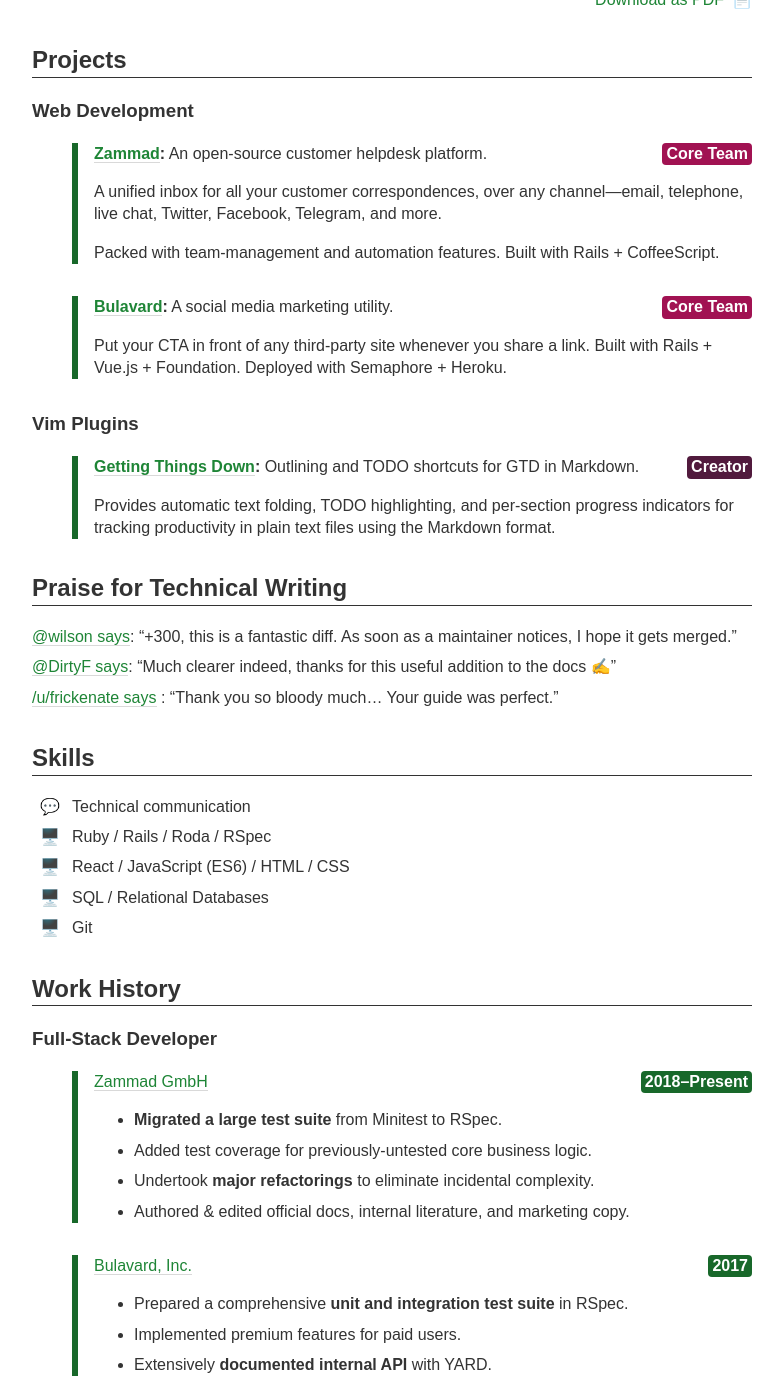
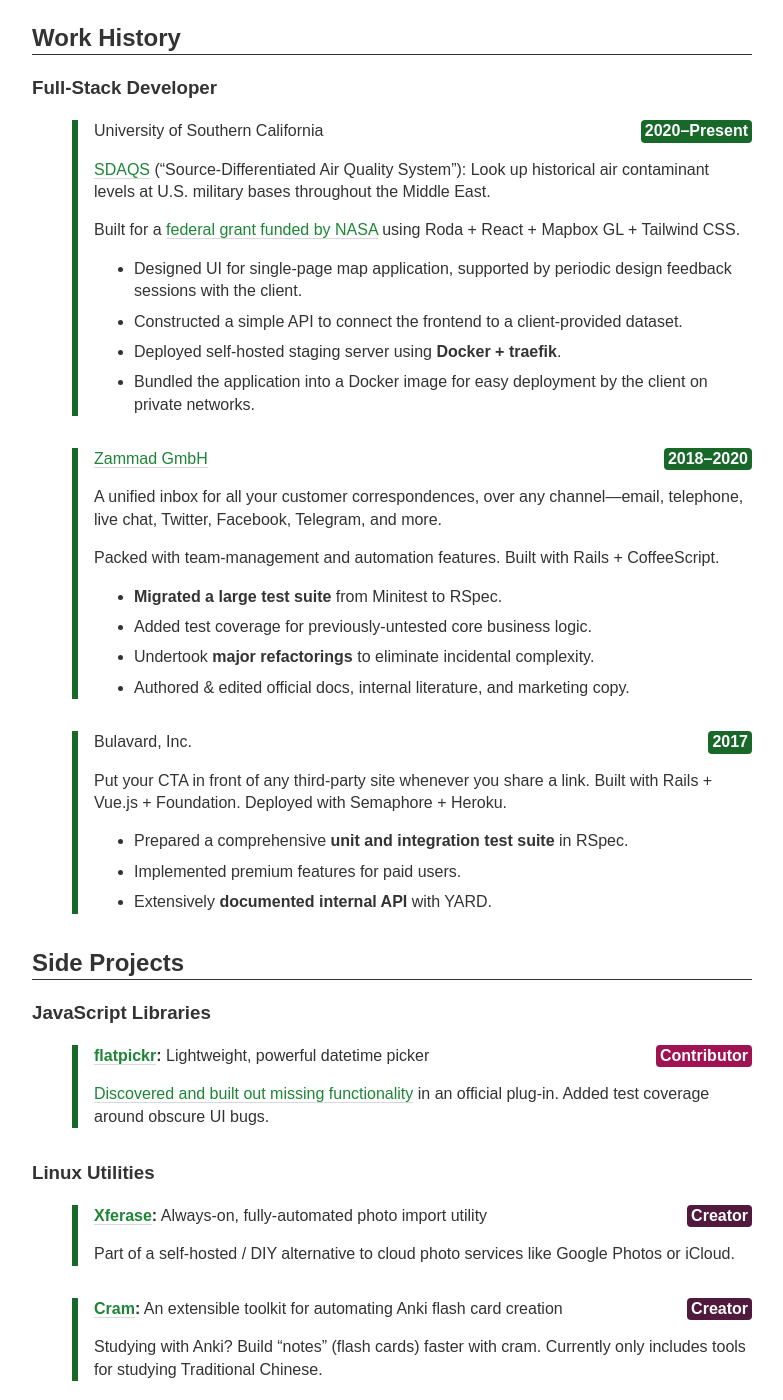
Before and after one commit to rlue/ryanlue.com, a Jekyll site: the page built from about/cv.md, in a window 1280 px wide and 1400 px high, scrolled down 232 px. Shown: the whole window, without its empty margins (248-1031 px from the left). Built offline with Jekyll 4.4.1, drawn with Linux system fonts in a browser that asks for light colours; some web fonts are replaced; some of the changed text lies outside the part shown.

Commit message:
Update CV 2021

```diff
--- a/Gemfile
+++ b/Gemfile
@@ -4,3 +4,4 @@ gem 'jekyll-feed'
 gem 'jekyll-paginate'
 gem 'jekyll-sitemap'
 gem 'kramdown', '>= 2.3.1'
+gem 'webrick'
--- a/about/cv.md
+++ b/about/cv.md
@@ -12,41 +12,86 @@ stylesheet: /about/cv.css
 
   <ul class="nameplate__contact">
     <li><span class="nameplate__contact-list-marker">🌏</span> <a href="http://ryanlue.com/" target="_blank" class="nameplate__blog">ryanlue.com</a></li>
-    <li><span class="nameplate__contact-list-marker">🇹🇼</span> Taipei, Taiwan</li>
-    <li><span class="nameplate__contact-list-marker">🇺🇸</span> U.S. Citizen</li>
+    <li><span class="nameplate__contact-list-marker">🇺🇸</span> Los Angeles, CA</li>
     <li><span class="nameplate__contact-list-marker">📞</span> <a href="64865462651B2%A3%let" class="nameplate__phone">645-6846</a></li>
     <li class="nameplate__pdf-link"><span class="nameplate__contact-list-marker">📄</span> <a href="Ryan%20Lue%20(CV).pdf">Download as PDF</a></li>
   </ul>
 </header>
 
-Projects
---------
+Work History
+------------
 
-### Web Development
-{: .projects__section }
+### Full-Stack Developer
+{: .work-history__position }
 
-* <div class="projects__role projects__role--core">Core Team</div>
+* <div class="work-history__tenure">2020–Present</div>
+  University of Southern California
 
-  <span class="projects__name">[Zammad][zmd]{:target="_blank"}:</span> An open-source customer helpdesk platform.
+  [SDAQS][] (“Source-Differentiated Air Quality System”): Look up historical air contaminant levels at U.S. military bases throughout the Middle East.
+
+  Built for a [federal grant funded by NASA][] using Roda + React + Mapbox GL + Tailwind CSS.
+
+  * Designed UI for single-page map application, supported by periodic design feedback sessions with the client.
+  * Constructed a simple API to connect the frontend to a client-provided dataset.
+  * Deployed self-hosted staging server using **Docker + traefik**.
+  * Bundled the application into a Docker image for easy deployment by the client on private networks.
+
+* <div class="work-history__tenure">2018–2020</div>
+  [Zammad GmbH][]{:target="_blank"}
 
   A unified inbox for all your customer correspondences, over any channel—email, telephone, live chat, Twitter, Facebook, Telegram, and more.
 
   Packed with team-management and automation features. Built with Rails + CoffeeScript.
 
-* <div class="projects__role projects__role--core">Core Team</div>
+  * **Migrated a large test suite** from Minitest to RSpec.
+  * Added test coverage for previously-untested core business logic.
+  * Undertook **major refactorings** to eliminate incidental complexity.
+  * Authored & edited official docs, internal literature, and marketing copy.
 
-  <span class="projects__name">[Bulavard][blvd]{:target="_blank"}:</span> A social media marketing utility.
+* <div class="work-history__tenure">2017</div>
+  Bulavard, Inc.
 
   Put your CTA in front of any third-party site whenever you share a link. Built with Rails + Vue.js + Foundation. Deployed with Semaphore + Heroku.
+
+  * Prepared a comprehensive **unit and integration test suite** in RSpec.
+  * Implemented premium features for paid users.
+  * Extensively **documented internal API** with YARD.
+
+Side Projects
+-------------
+
+### JavaScript Libraries
+{: .projects__section }
+
+* <div class="projects__role projects__role--contributor">Contributor</div>
+
+  <span class="projects__name">[flatpickr][]{:target="_blank"}:</span> Lightweight, powerful datetime picker
+
+  [Discovered and built out missing functionality][] in an official plug-in. Added test coverage around obscure UI bugs.
+
+### Linux Utilities
+{: .projects__section }
+
+* <div class="projects__role projects__role--creator">Creator</div>
+
+  <span class="projects__name">[Xferase][]{:target="_blank"}:</span> Always-on, fully-automated photo import utility
+
+  Part of a self-hosted / DIY alternative to cloud photo services like Google Photos or iCloud.
+
+* <div class="projects__role projects__role--creator">Creator</div>
+
+  <span class="projects__name">[Cram][]{:target="_blank"}:</span> An extensible toolkit for automating Anki flash card creation
+
+  Studying with Anki? Build “notes” (flash cards) faster with cram. Currently only includes tools for studying Traditional Chinese.
 
 ### Vim Plugins
 {: .projects__section }
 
 * <div class="projects__role projects__role--creator">Creator</div>
 
-  <span class="projects__name">[Getting Things Down][gtd]{:target="_blank"}:</span> Outlining and TODO shortcuts for GTD in Markdown.
+  <span class="projects__name">[Barbaric][]{:target="_blank"}:</span> Automatic input method switching
 
-  Provides automatic text folding, TODO highlighting, and per-section progress indicators for tracking productivity in plain text files using the Markdown format.
+  vim + non-Latin input = pain. Barbaric is the cure. (⭐ 100+ stars on GitHub!)
 
 Praise for Technical Writing
 ----------------------------
@@ -68,53 +113,12 @@ HTML / CSS
 * <span class="skills__list-marker">🖥️</span> SQL / Relational Databases
 * <span class="skills__list-marker">🖥️</span> Git
 
-Work History
-------------
-
-### Full-Stack Developer
-{: .work-history__position }
-
-* <div class="work-history__tenure">2018–Present</div>
-  [Zammad GmbH][zmd]{:target="_blank"}
-
-  * **Migrated a large test suite** from Minitest to RSpec.
-  * Added test coverage for previously-untested core business logic.
-  * Undertook **major refactorings** to eliminate incidental complexity.
-  * Authored & edited official docs, internal literature, and marketing copy.
-
-* <div class="work-history__tenure">2017</div>
-  [Bulavard, Inc.][blvd]{:target="_blank"}
-
-  * Prepared a comprehensive **unit and integration test suite** in RSpec.
-  * Implemented premium features for paid users.
-  * Extensively **documented internal API** with YARD.
-
-
 Education
 ---------
 
-### Online Courses
-
-* <div class="education__date">2017</div>
-
-  [Algorithms, Parts I & II][prin]{:target="_blank"}
-  <span class="education__institution">Princeton University, via Coursera</span>
-
-* <div class="education__date">2016</div>
-
-  [Agile Development Using Ruby on Rails][berk]{:target="_blank"}
-  <span class="education__institution">UC Berkeley, via edX</span>
-
-* <div class="education__date">2015</div>
-
-  [Introduction to Computer Networking][stan]{:target="_blank"}
-  <span class="education__institution">Stanford University, via Lagunita</span>
-
-### Formal Degrees
-
 * <div class="education__date">2010</div>
 
-  Bachelor of Arts in Urban Studies and Planning
+  B.A., Urban Studies and Planning
   <span class="education__institution">UC San Diego</span>
 
 <script type="text/javascript">
@@ -140,15 +144,11 @@ Contact.patchButtons('nameplate__email');
 Contact.patchButtons('nameplate__phone');
 </script>
 
-[gh]: https://github.com/rlue/
-[zmd]: https://zammad.org/
-[blvd]: https://bulavard.com/
-[msh]: https://desolate-brushlands-25174.herokuapp.com/
-[mem]: http://www.gelbukh.com/CV/Publications/2009/Generalized%20Mongue-Elkan%20Method%20for%20Approximate%20Text%20String.pdf
-[gtd]: https://github.com/rlue/vim-getting-things-down
-[spr]: https://github.com/rlue/spore
-[that]: https://thatinventions.com/
-[freez]: https://www.kickstarter.com/projects/that/freezthat-frozen-treats-in-a-flash
-[prin]: https://www.coursera.org/learn/algorithms-part1
-[stan]: https://lagunita.stanford.edu/courses/Engineering/Networking-SP/SelfPaced/info
-[berk]: https://courses.edx.org/courses/course-v1:BerkeleyX+CS169.1x+3T2015SP/info
+[flatpickr]: https://github.com/flatpickr/flatpickr
+[SDAQS]: https://github.com/rlue/sdaqs-sada
+[federal grant funded by NASA]: https://appliedsciences.nasa.gov/sites/default/files/2021-03/A10_Franklin_HAQ2019.pdf
+[Zammad GmbH]: https://zammad.org/
+[Discovered and built out missing functionality]: https://github.com/flatpickr/flatpickr/pull/2297
+[Xferase]: https://github.com/rlue/xferase
+[Cram]: https://github.com/rlue/cram
+[Barbaric]: https://github.com/rlue/vim-barbaric
```
Also changed, not shown: Gemfile.lock, 1 other file.
